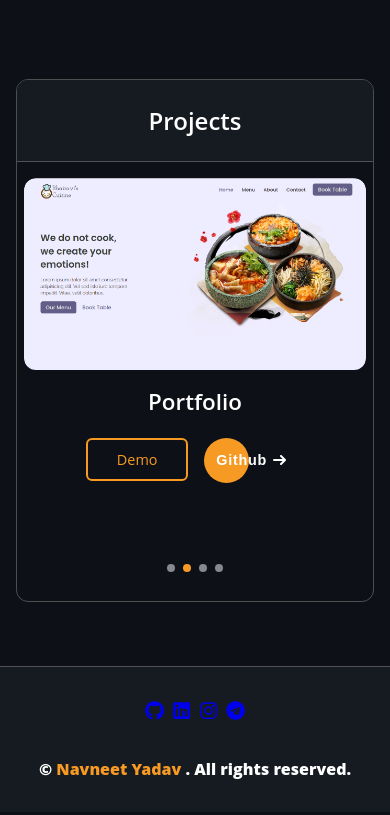
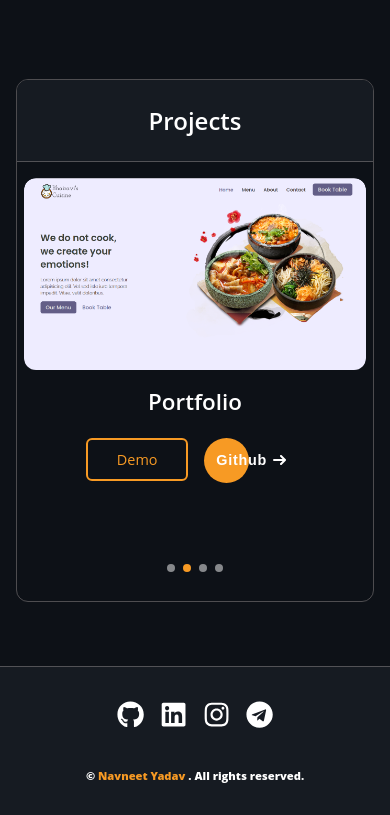
Before and after one commit to navneetyadavv/Portfolio, a React (Vite) app: page / in a window 390 px wide. Shown: the part 1673-2488 px from the top of the page. Built offline with nearby package versions, Linux system fonts and the light colour scheme.

Commit message:
Minor Updates

```diff
--- a/src/components/Footer.module.css
+++ b/src/components/Footer.module.css
@@ -74,11 +74,11 @@
 
 @media screen and (max-width: 450px) {
   .footerInnerContainer {
-    font-size: 1.2rem;
-    gap: 0.5rem;
+    font-size: 1.7rem;
+    gap: 1rem;
   }
 
   .copyrights {
-    font-size: 1rem;
+    font-size: .7rem;
   }
 }
--- a/src/index.css
+++ b/src/index.css
@@ -22,16 +22,13 @@
   box-sizing: border-box;
   list-style: none;
   text-decoration: none;
+  -webkit-tap-highlight-color: rgb(0, 0, 0, 0);
 }
 .root{
   display: flex;
   justify-content: center;
   align-items: center;
   gap: 12rem;
-}
-
-*{
-  -webkit-tap-highlight-color: rgb(0, 0, 0, 0);
 }
 
 input,
@@ -42,6 +39,12 @@ a{
   -webkit-tap-highlight-color: rgb(0, 0, 0, 0);
 
 }
+a:focus,
+a:visited,
+a:active {
+  outline: none;
+  color: inherit !important;
+}
 
 a:focus,
 a:visited,
@@ -49,6 +52,15 @@ a:active{
   outline: none;
   color: inherit;
 }
+a {
+  text-decoration: none; /* Remove underline from links */
+  color: inherit; /* Ensure the color is inherited */
+}
+
+a:hover {
+  text-decoration: none; /* Ensure no underline on hover */
+  color: inherit; /* Ensure the color is inherited on hover */
+}
 
 body{
   background-color: #0D1117;
```
